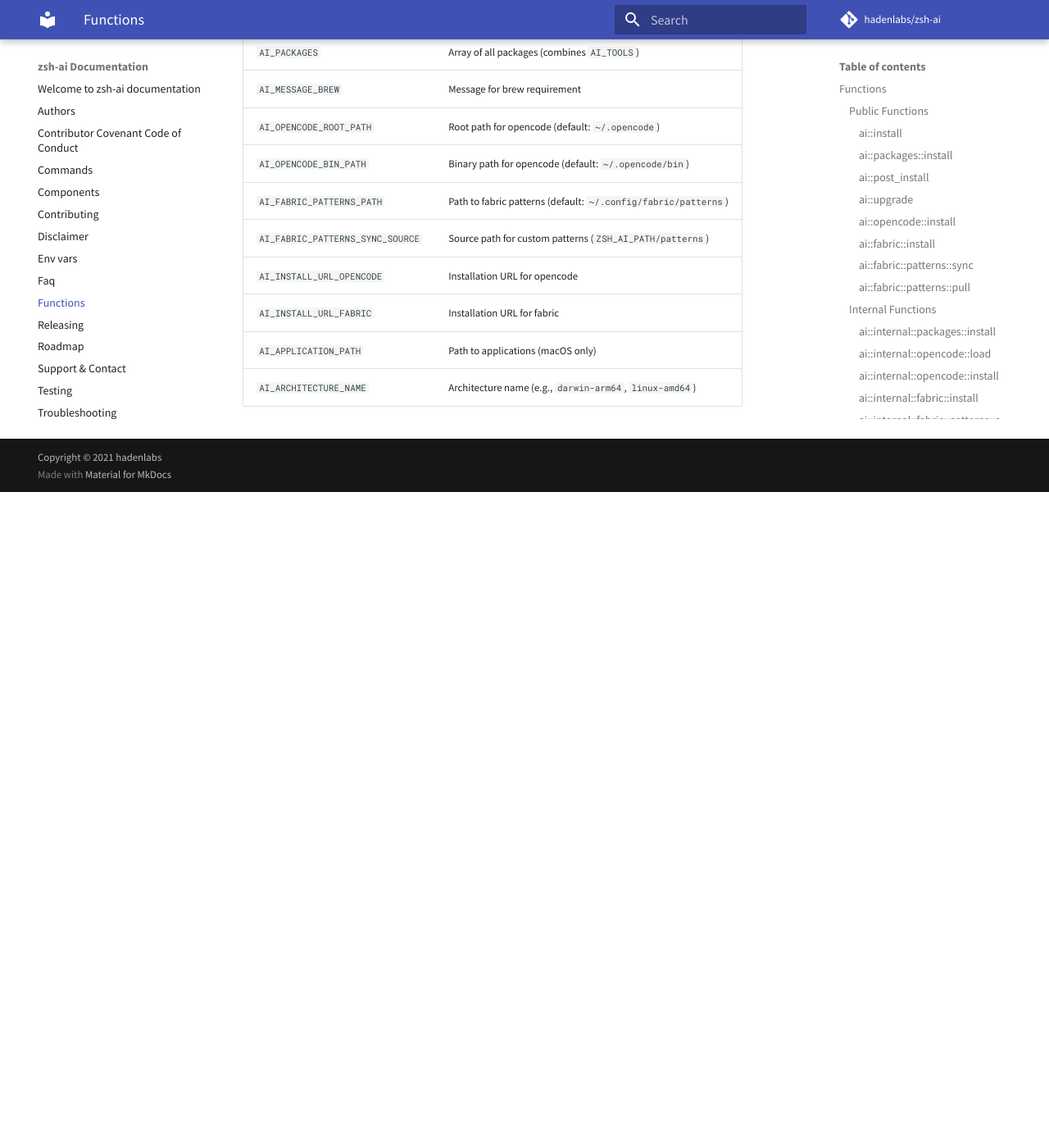
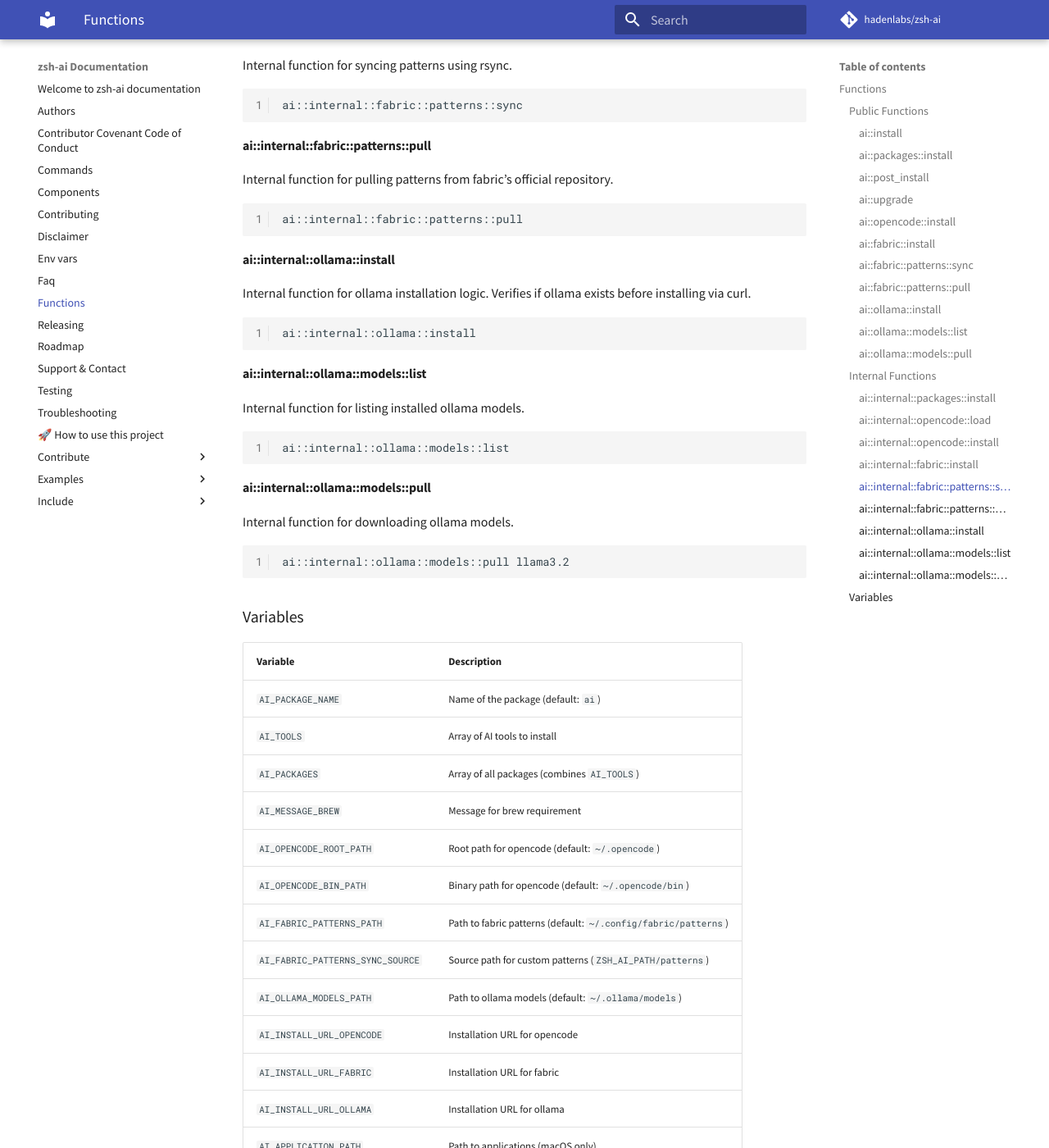
Before and after one commit to hadenlabs/zsh-ai, an MkDocs documentation site: the page built from docs/functions.md, in a window 1280 px wide and 1400 px high, scrolled down 2523 px. Shown: the whole window at 82% size. Built offline with MkDocs 1.6.1 and Material for MkDocs 9.7.7, drawn with Linux system fonts in a browser that asks for light colours; comment, search, counter and statistics services are not loaded; before the commit the page ends 3123 px from its top, so only the background shows below that; some of the changed text lies outside the part shown.

Commit message:
feat ✨ (tool): implement tool ollama (#5)
Signed-off-by: Luis Mayta <luis@hadenlabs.com>

````diff
--- a/docs/functions.md
+++ b/docs/functions.md
@@ -73,6 +73,31 @@
 ai::fabric::patterns::pull
 ```
 
+#### ai::ollama::install
+
+Install ollama CLI tool for running LLMs locally. Checks if ollama is already installed before attempting installation.
+
+```bash
+ai::ollama::install
+```
+
+#### ai::ollama::models::list
+
+List all installed ollama models.
+
+```bash
+ai::ollama::models::list
+```
+
+#### ai::ollama::models::pull
+
+Download a model from ollama registry.
+
+```bash
+ai::ollama::models::pull llama3.2
+ai::ollama::models::pull mistral
+```
+
 ### Internal Functions
 
 #### ai::internal::packages::install
@@ -123,6 +148,30 @@
 ai::internal::fabric::patterns::pull
 ```
 
+#### ai::internal::ollama::install
+
+Internal function for ollama installation logic. Verifies if ollama exists before installing via curl.
+
+```bash
+ai::internal::ollama::install
+```
+
+#### ai::internal::ollama::models::list
+
+Internal function for listing installed ollama models.
+
+```bash
+ai::internal::ollama::models::list
+```
+
+#### ai::internal::ollama::models::pull
+
+Internal function for downloading ollama models.
+
+```bash
+ai::internal::ollama::models::pull llama3.2
+```
+
 ### Variables
 
 | Variable                         | Description                                                    |
@@ -135,7 +184,9 @@
 | `AI_OPENCODE_BIN_PATH`           | Binary path for opencode (default: `~/.opencode/bin`)          |
 | `AI_FABRIC_PATTERNS_PATH`        | Path to fabric patterns (default: `~/.config/fabric/patterns`) |
 | `AI_FABRIC_PATTERNS_SYNC_SOURCE` | Source path for custom patterns (`ZSH_AI_PATH/patterns`)       |
+| `AI_OLLAMA_MODELS_PATH`          | Path to ollama models (default: `~/.ollama/models`)            |
 | `AI_INSTALL_URL_OPENCODE`        | Installation URL for opencode                                  |
 | `AI_INSTALL_URL_FABRIC`          | Installation URL for fabric                                    |
+| `AI_INSTALL_URL_OLLAMA`          | Installation URL for ollama                                    |
 | `AI_APPLICATION_PATH`            | Path to applications (macOS only)                              |
 | `AI_ARCHITECTURE_NAME`           | Architecture name (e.g., `darwin-arm64`, `linux-amd64`)        |
````
Also changed, not shown: 4 other files.
